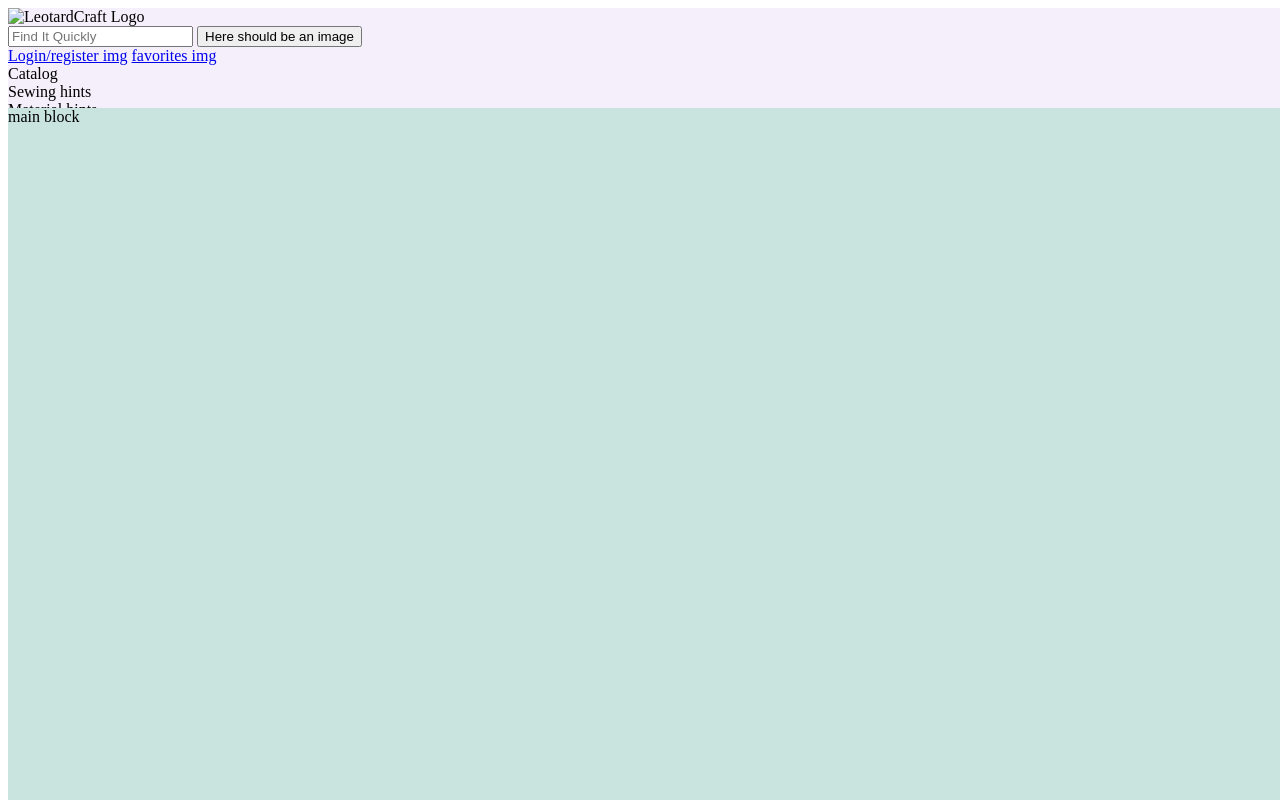
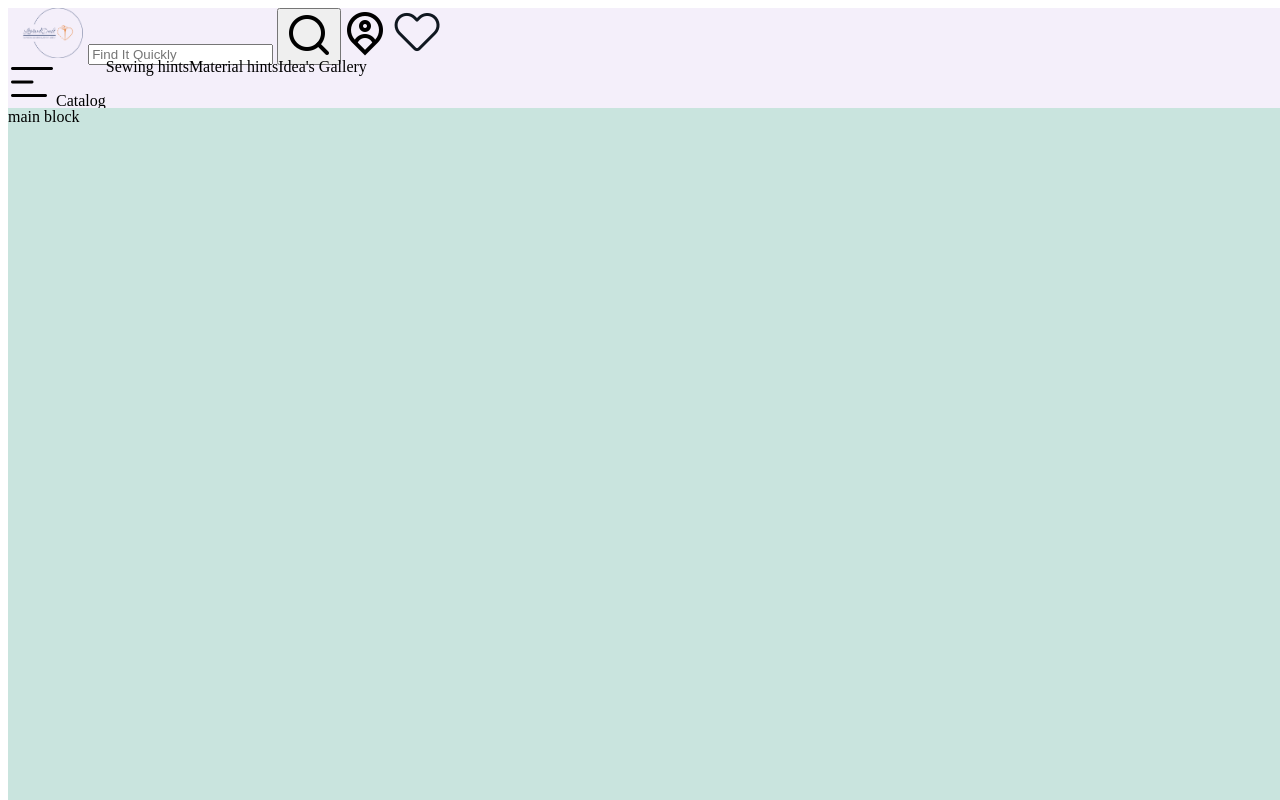
Before and after one commit to kseniiaIrinarkhova/LeotardCraftDraft, a plain HTML site: page pages/index.html in a window 1280 px wide. Shown: the top 800 px of the page. Drawn offline with Linux system fonts and the light colour scheme.

Commit message:
draft of menu with images

```diff
--- a/pages/index.html
+++ b/pages/index.html
@@ -9,20 +9,20 @@
 <body>
     <nav>
         <div id="header">
-            <img src="../style/img/" alt="LeotardCraft Logo" id="logo">
+            <img src="../style/img/logo-no-background.png" alt="LeotardCraft Logo" id="logo">
             <div class="search-bar">
                 <form action="#" class="search-form">
                     <input type="text" class="search-query" placeholder="Find It Quickly">
-                    <input type="submit" value="Here should be an image">
+                    <button type ="submit" class="search-btn"> <img src="../style/img/search.png" alt="Search" class="search-img" /></button>
                 </form>
             </div>
             <div class="personal-menu">
-                <a href="#" id="user">Login/register img</a>
-                <a href="#" id="favorites">favorites img</a>
+                <a href="#" id="user"><img src="../style/img/user-loggedout.png" alt="LogIn" /></a>
+                <a href="#" id="favorites"><img src="../style/img/favorite.png" alt="Favorite"></a>
             </div>
         </div>
         <div id="menu">
-            <div class="menu-btn catalog">Catalog</div>
+            <div class="menu-btn catalog"><img src="../style/img/menu_list_icon.png" alt="Catalog icon" class="catalog">Catalog</div>
             <div class="menu-btn">Sewing hints</div>
             <div class="menu-btn">Material hints</div>
             <div class="menu-btn">Idea's Gallery</div>
--- a/style/style.css
+++ b/style/style.css
@@ -1,3 +1,4 @@
+/*Basic layout*/
 body{
     display: grid;
     width: 100%;
@@ -13,6 +14,11 @@ body{
 body > nav{
     grid-area: nav;
     background-color: #f4effa;
+    width: 100%;
+    display: flex;
+    flex-direction: column;
+    justify-content: center;
+    align-content: center;
 }
 
 body > main{
@@ -25,3 +31,24 @@ body > footer{
     grid-area: footer;
     background-color: #9776C8;
 }
+
+/*----------------------------------------Navbar menu---------------------------*/
+/*first line with logo, search bar and user's related menu buttons*/
+#header{
+    order: 0;
+    display:flex;
+    flex-flow: row nowrap;
+    height: 50%;
+    margin: 0;
+    padding: 0;
+}
+
+/*Second line with catalog and quick linkes*/
+#menu{
+    order:1;
+    display: flex;
+    flex-flow: row nowrap;
+    height: 50%;
+    margin: 0;
+    padding: 0;
+}
```
Also changed, not shown: style/img/facorite-full.png (added), style/img/favorite.png (added), style/img/logo-no-background.png (added), style/img/logo-white.png (added), style/img/menu_list_icon.png (added), style/img/search.png (added), style/img/user-loggedin.png (added), style/img/user-loggedout.png (added).
